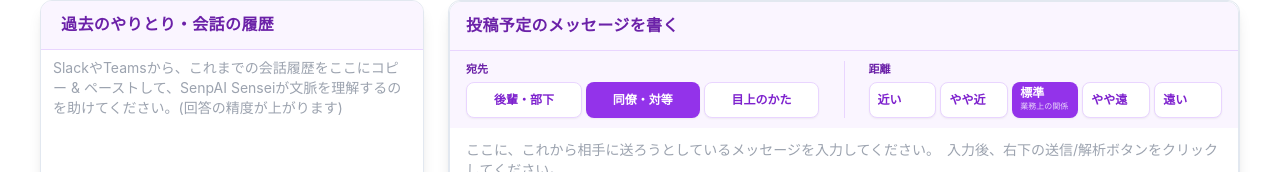
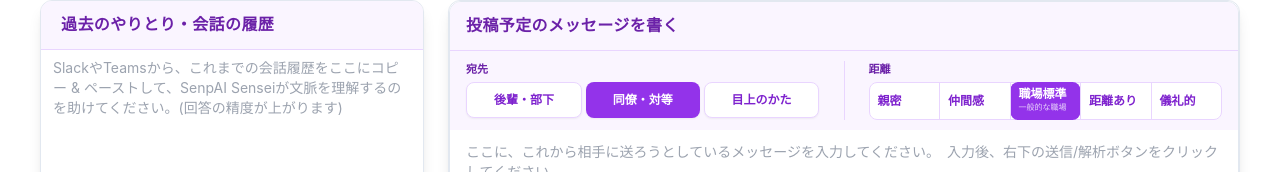
Before and after one commit to itsukison/senpai, a Next.js app: page / in a window 1280 px wide. Shown: the part 109-281 px from the top of the page. Built offline with nearby package versions, Linux system fonts and the light colour scheme.

Commit message:
距離ボタンを大きく変更。距離に対する解像度Up

```diff
--- a/src/components/MessageEditor.tsx
+++ b/src/components/MessageEditor.tsx
@@ -94,18 +94,18 @@ export function MessageEditor({
   const getDistanceSubtext = () => {
     const subtextMap: { [key: string]: string } = isJapanese
       ? {
-          'close': '日常的に交流',
-          'somewhat_close': '定期的に交流',
-          'neutral': '業務上の関係',
-          'somewhat_distant': '限定的な接点',
-          'distant': '最小限の接点'
+          'very_close': '仲間・相棒★',
+          'close': '心理的安全',
+          'neutral': '一般的な職場',
+          'distant': '社外や他部門',
+          'very_distant': 'かなり遠い'
         }
       : {
-          'close': 'Daily interaction',
-          'somewhat_close': 'Regular interaction',
-          'neutral': 'Professional relation',
-          'somewhat_distant': 'Limited contact',
-          'distant': 'Minimal contact'
+          'very_close': 'Inner Circle★',
+          'close': 'Safe Space',
+          'neutral': 'Workplace Std.',
+          'distant': 'Cross-Unit',
+          'very_distant': 'Protocol'
         };
     return subtextMap[socialDistance] || '';
   };
@@ -138,18 +138,18 @@ export function MessageEditor({
 
   const distanceOptions = isJapanese
     ? [
-        { value: 'close', label: '近い' },
-        { value: 'somewhat_close', label: 'やや近' },
-        { value: 'neutral', label: '標準' },
-        { value: 'somewhat_distant', label: 'やや遠' },
-        { value: 'distant', label: '遠い' }
+        { value: 'very_close', label: '親密' },
+        { value: 'close', label: '仲間感' },
+        { value: 'neutral', label: '職場標準' },
+        { value: 'distant', label: '距離あり' },
+        { value: 'very_distant', label: '儀礼的' }
       ]
     : [
-        { value: 'close', label: 'Close' },
-        { value: 'somewhat_close', label: 'Rather Close' },
-        { value: 'neutral', label: 'Neutral' },
-        { value: 'somewhat_distant', label: 'Rather Distant' },
-        { value: 'distant', label: 'Distant' }
+        { value: 'very_close', label: 'Close!' },
+        { value: 'close', label: 'Friendly' },
+        { value: 'neutral', label: 'Standard' },
+        { value: 'distant', label: 'Distant' },
+        { value: 'very_distant', label: 'Formal' }
       ];
 
   // 解析可能かどうかの判定
@@ -225,20 +225,31 @@ return (
               <p className="text-[11px] font-semibold text-purple-800 whitespace-nowrap sm:mb-0 min-w-[32px]">
                 {labels.distance}
               </p>
-              <div className="flex space-x-1 flex-1 w-full">
-                {distanceOptions.map((option) => (
+              <div className="relative flex flex-1 w-full">
+                {/* スライドインジケーター */}
+                <div
+                  className="absolute inset-y-0 bg-purple-600 rounded-lg transition-all duration-300 ease-out z-10"
+                  style={{
+                    width: `${100 / distanceOptions.length}%`,
+                    transform: `translateX(${distanceOptions.findIndex(opt => opt.value === socialDistance) * 100}%)`
+                  }}
+                />
+
+                {/* セグメントボタン */}
+                <div className="flex flex-1 bg-white border border-purple-200 rounded-lg overflow-hidden relative">
+                  {distanceOptions.map((option, index) => (
                     <button
                       key={option.value}
                       onClick={() => onSocialDistanceChange(option.value)}
                       disabled={isTransitioning}
-                    className={`group relative flex-1 py-1 px-2 rounded-lg text-[11px] sm:text-xs font-medium transition-all duration-200 flex flex-col justify-center min-h-[32px] sm:min-h-[36px] sm:h-[36px] ${
+                      className={`relative flex-1 py-1 px-2 text-[11px] sm:text-xs font-medium transition-all duration-200 flex flex-col justify-center min-h-[32px] sm:min-h-[36px] sm:h-[36px] z-20 ${
                         socialDistance === option.value
-                        ? 'bg-purple-600 text-white shadow-sm'
-                        : 'bg-white text-purple-700 hover:bg-purple-100 shadow-sm border border-purple-200'
-                    } ${isTransitioning ? 'opacity-60 cursor-not-allowed' : ''}`}
+                          ? 'text-white'
+                          : 'text-purple-700 hover:bg-purple-50'
+                      } ${isTransitioning ? 'opacity-60 cursor-not-allowed' : ''} ${
+                        index !== distanceOptions.length - 1 ? 'border-r border-purple-200' : ''
+                      }`}
                     >
-                    {/* ホバー時の背景アニメーション */}
-                    <div className="absolute inset-0 bg-purple-100 rounded-lg opacity-0 group-hover:opacity-50 transition-opacity duration-200" />
                       <span className="relative block sm:font-semibold">{option.label}</span>
                       {socialDistance === option.value && (
                         <span className="relative hidden sm:block text-[8px] opacity-80 -mt-0.5 whitespace-nowrap">
@@ -247,6 +258,7 @@ return (
                       )}
                     </button>
                   ))}
+                </div>
               </div>
             </div>
           </div>
```
Lines whose indentation alone changed are shown as unchanged.
